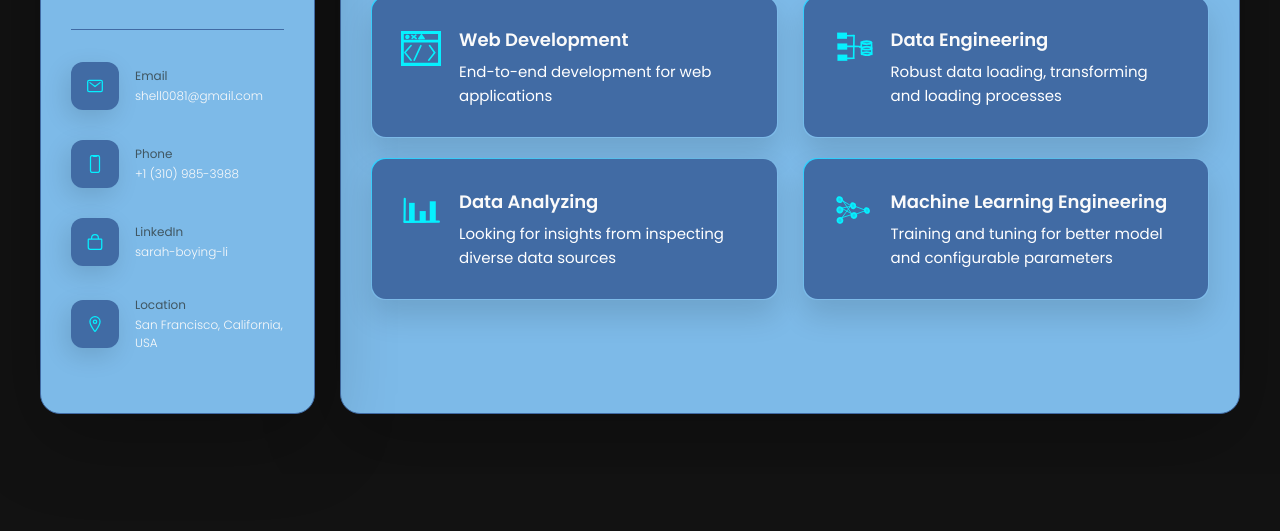
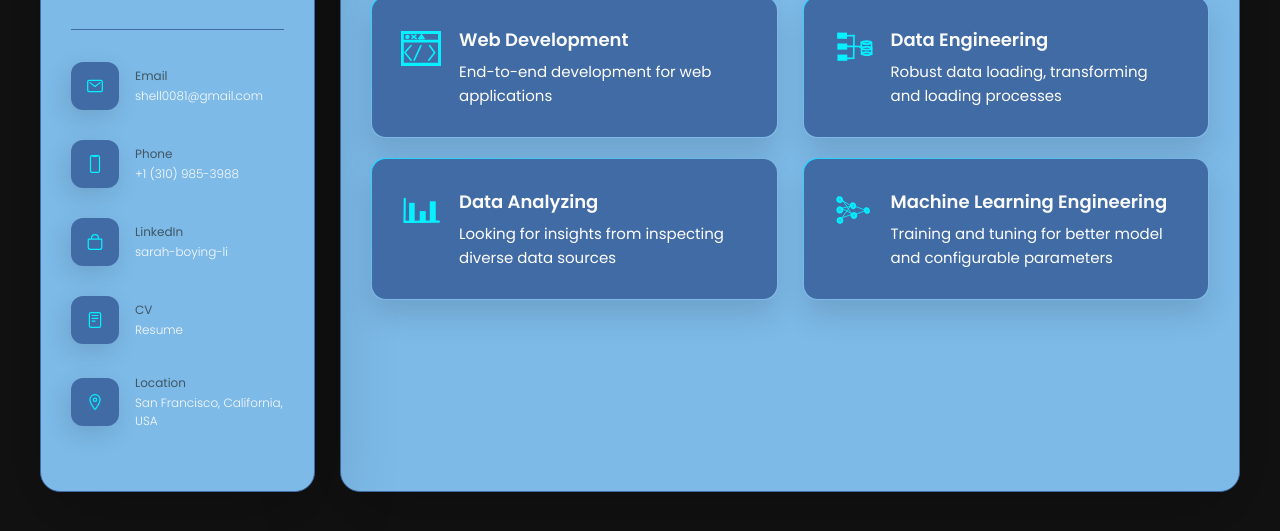
Before and after one commit to bli36/bli36.github.io, a plain HTML site: page index.html in a window 1280 px wide. Shown: the part 367-898 px from the top of the page. Before the commit the page ends 841 px from the top, so only its background shows below. Drawn offline with nearby package versions, Linux system fonts and the light colour scheme.

Commit message:
adding cv

```diff
--- a/index.html
+++ b/index.html
@@ -103,6 +103,19 @@
               <p class="contact-title">LinkedIn</p>
 
               <a href="https://www.linkedin.com/in/sarah-boying-li" class="contact-link">sarah-boying-li</a>
+            </div>
+
+          </li>
+          <li class="contact-item">
+
+            <div class="icon-box">
+              <ion-icon name="reader-outline"></ion-icon>
+            </div>
+
+            <div class="contact-info">
+              <p class="contact-title">CV</p>
+
+              <a href="docs/SarahLiResume.pdf" class="contact-link">Resume</a>
             </div>
 
           </li>
@@ -400,7 +413,7 @@
               <span>2014 - 2018</span>
               <h5 class="h5 timeline-item-title">Courseworks</h5>
               <p class="timeline-text">
-                CS Theory and Algorithm, Computer Security, Data Science, Discrete Math and Probability, Machine Learning, Artificial Intelligence, Linear Algebra and Differential Equations, Numerical Analysis, Abstract Algebra, Complex Analysis, Probability Theory
+                Computer Security, Data Science, Discrete Math and Probability, Machine Learning, Artificial Intelligence, Linear Algebra, Numerical Analysis, Abstract Algebra, Probability Theory
               </p>
 
             </li>
```
Also changed, not shown: 3 other files.
